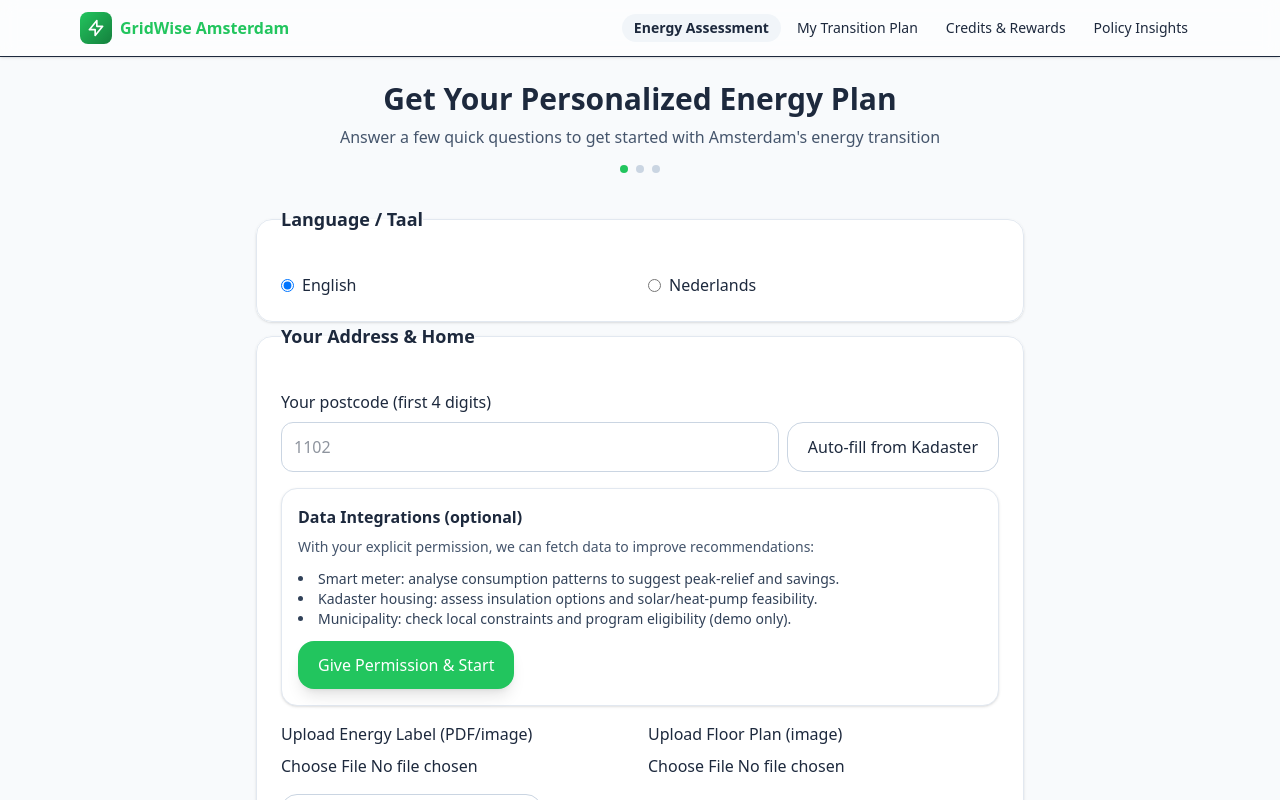
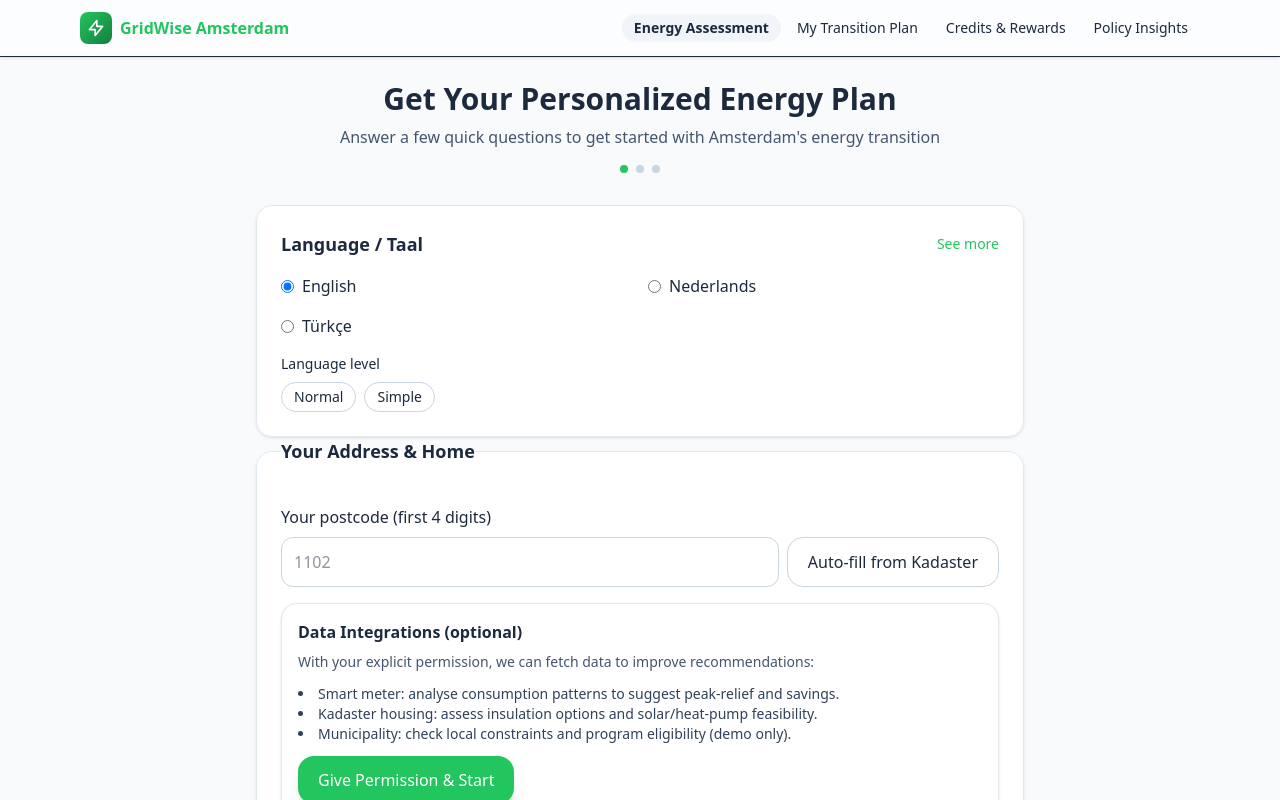
Before and after one commit to StrahilPeykov/gridwise, a React (Vite) app: page /start in a window 1280 px wide. Shown: the top 800 px of the page. Built offline with nearby package versions, Linux system fonts and the light colour scheme.

Commit message:
Add Turkish language support and UI options

```diff
--- a/src/i18n.ts
+++ b/src/i18n.ts
@@ -1,8 +1,9 @@
 import translations from './data/translations.json';
 
-export const useTranslation = (lang: 'en' | 'nl' = 'en') => {
+export const useTranslation = (lang: 'en' | 'nl' | 'tr' = 'en') => {
   const t = (key: string): string => {
-    const dict = translations[lang] as Record<string, any>;
+    // Fallback to English if language pack is missing
+    const dict = (translations as any)[lang] ?? (translations as any)['en'];
 
     // 1) Direct lookup for flat keys like "landing.title"
     if (Object.prototype.hasOwnProperty.call(dict, key)) {
--- a/src/pages/Start.tsx
+++ b/src/pages/Start.tsx
@@ -125,7 +125,7 @@ export default function Start() {
       .sort((a, b) => (ratingsMap[b] ?? 0) - (ratingsMap[a] ?? 0))[0] || (priorities[0] as PriorityKey) || 'save-money';
 
     const profile: UserProfile = {
-      lang: (form.get('lang') as 'en' | 'nl') ?? 'en',
+      lang: (form.get('lang') as 'en' | 'nl' | 'tr') ?? 'en',
       pc4: String(form.get('pc4') ?? ''),
       investmentCapacityEUR: Number(form.get('investment') ?? 0),
       homeType: form.get('homeType') as any,
@@ -180,7 +180,10 @@ export default function Start() {
         {/* Step 1: Basic Info & Auto-fill (kept mounted so FormData captures values) */}
         <div className={step === 1 ? '' : 'hidden'}>
             <fieldset className="card p-6">
-              <legend className="font-semibold text-lg mb-4">Language / Taal</legend>
+              <div className="flex items-center justify-between mb-4">
+                <legend className="font-semibold text-lg">Language / Taal</legend>
+                <button type="button" className="text-sm text-[rgb(var(--brand))] hover:underline">See more</button>
+              </div>
               <div className="grid grid-cols-2 gap-4">
                 <label className="flex items-center gap-2 cursor-pointer">
                   <input type="radio" name="lang" value="en" defaultChecked className="text-[rgb(var(--brand))]" />
@@ -190,6 +193,18 @@ export default function Start() {
                   <input type="radio" name="lang" value="nl" className="text-[rgb(var(--brand))]" />
                   <span>Nederlands</span>
                 </label>
+                <label className="flex items-center gap-2 cursor-pointer">
+                  <input type="radio" name="lang" value="tr" className="text-[rgb(var(--brand))]" />
+                  <span>Türkçe</span>
+                </label>
+              </div>
+
+              <div className="mt-4">
+                <div className="font-medium text-sm mb-2">Language level</div>
+                <div className="flex items-center gap-2">
+                  <button type="button" className="nav-pill border border-slate-300">Normal</button>
+                  <button type="button" className="nav-pill border border-slate-300">Simple</button>
+                </div>
               </div>
             </fieldset>
 
--- a/src/types.ts
+++ b/src/types.ts
@@ -6,7 +6,7 @@ export type DataConsent = 'none' | 'temporary' | 'full';
 export type PriorityKey = 'save-money' | 'warmer-home' | 'climate-impact' | 'grid-stability';
 
 export interface UserProfile {
-  lang: 'en' | 'nl';
+  lang: 'en' | 'nl' | 'tr';
   pc4: PC4; // first 4 postcode digits
   investmentCapacityEUR: number; // upfront budget
   homeType: HomeType;
```
